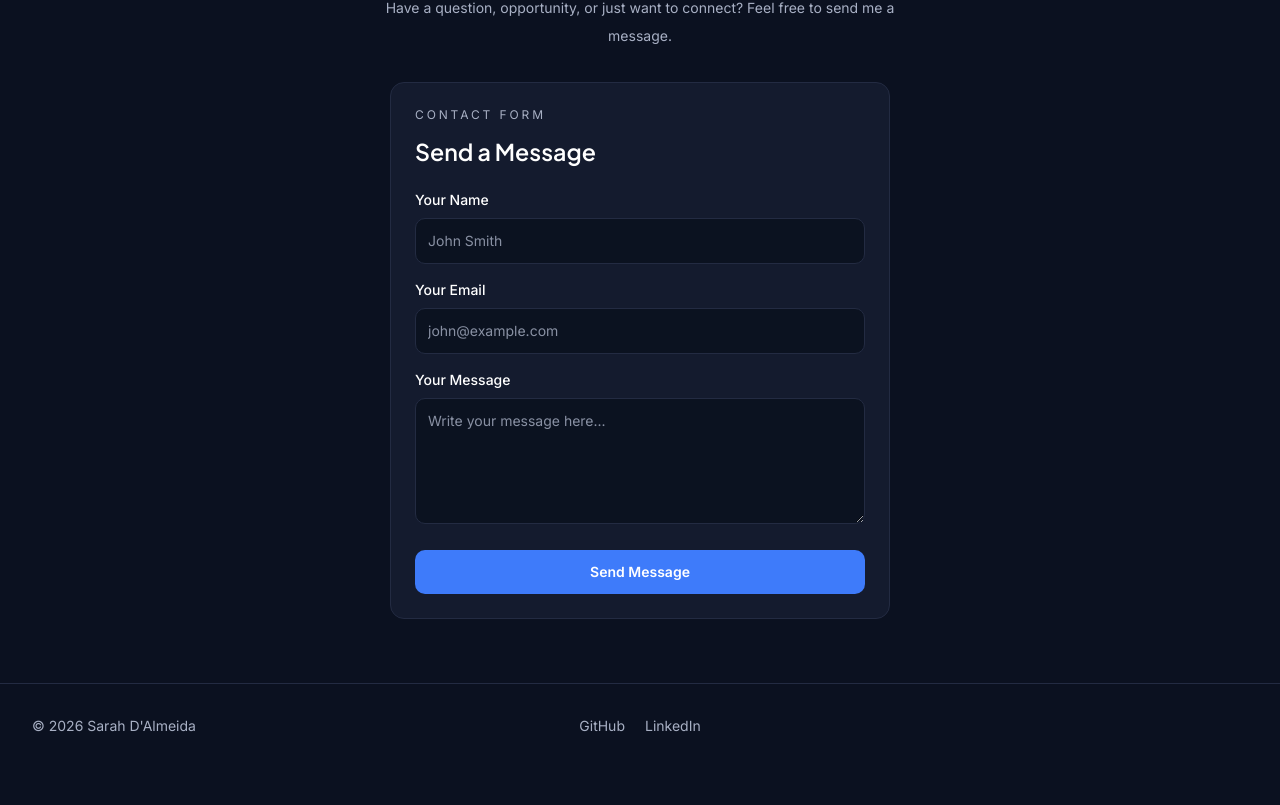
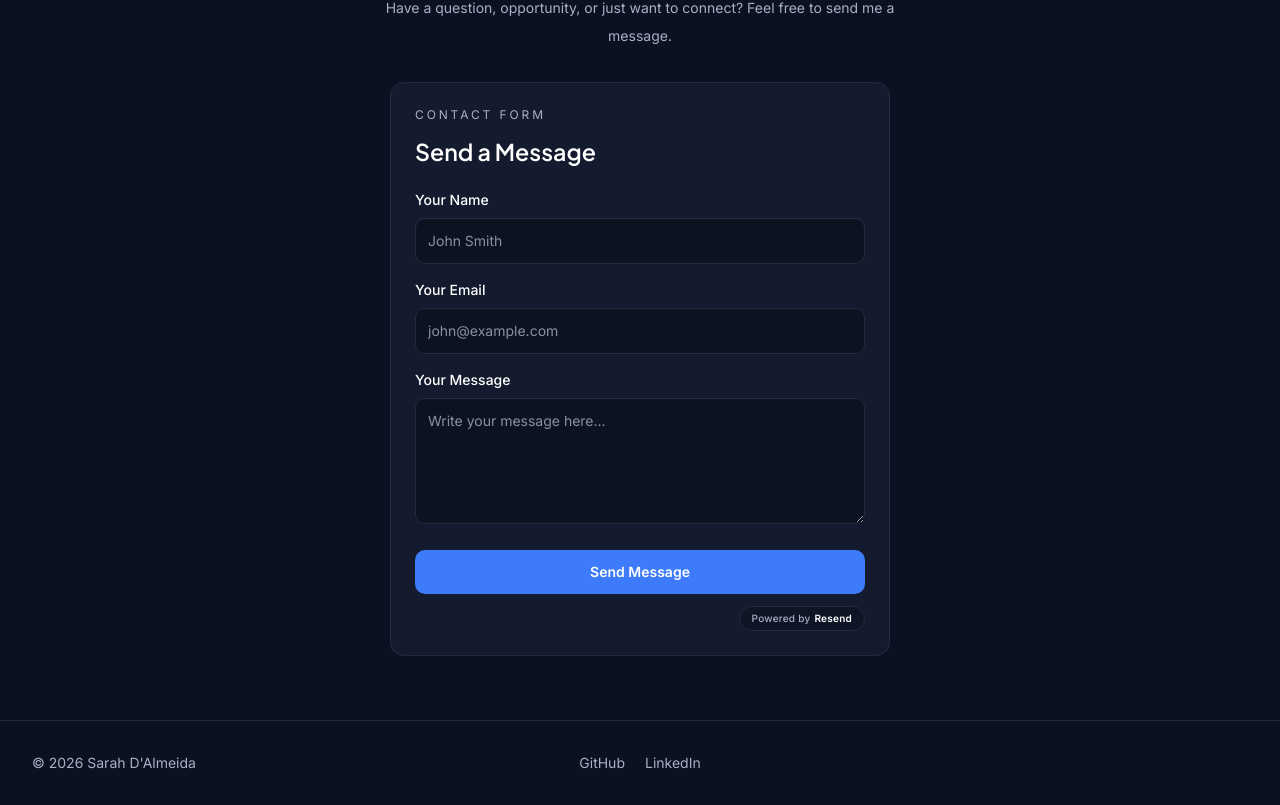
Before and after one commit to sarahdalmeida/sarah-portfolio, a React (Vite) app: page / in a window 1280 px wide. Shown: the part 4086-4891 px from the top of the page. Before the commit the page ends 4854 px from the top, so only its background shows below. Built offline with nearby package versions, Linux system fonts and the light colour scheme.

Commit message:
Add Resend badge to contact form

```diff
--- a/src/App.jsx
+++ b/src/App.jsx
@@ -948,6 +948,14 @@ function App() {
                 >
                   {isSending ? "Sending..." : "Send Message"}
                 </button>
+                <div className="mt-3 flex justify-end">
+                  <span className="inline-flex items-center rounded-full border border-[var(--border)] bg-[rgba(11,17,32,0.6)] px-3 py-1 text-[10px] font-medium tracking-wide text-[var(--secondary-text)]">
+                    Powered by{" "}
+                    <span className="ml-1 font-semibold text-white">
+                      Resend
+                    </span>
+                  </span>
+                </div>
               </div>
             </form>
           </Reveal>
```
